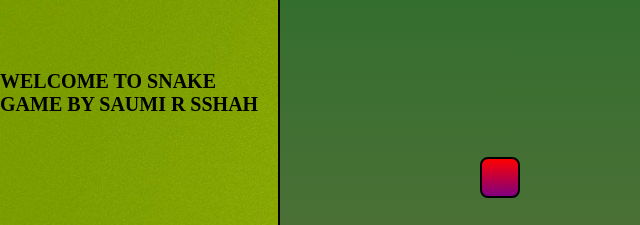
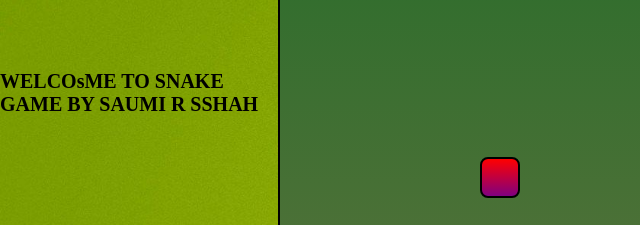
Before and after one commit to Saumil343/test6, a plain HTML site: page index.html in a window 1280 px wide. Shown: the part 120-345 px from the top of the page, 0-640 px from the left. Drawn offline with Linux system fonts and the light colour scheme.

Commit message:
Update index.html

```diff
--- a/index.html
+++ b/index.html
@@ -10,7 +10,7 @@
 </head>
 <body>
     <div class="body">
-        <div id="credits">WELCOME TO SNAKE GAME
+        <div id="credits">WELCOsME TO SNAKE GAME
         BY SAUMI R SSHAH</div>
         <div id="scoreBox">Score: 0</div>
         <div id="HiscoreBox">Hign-Score: 0</div>
```
